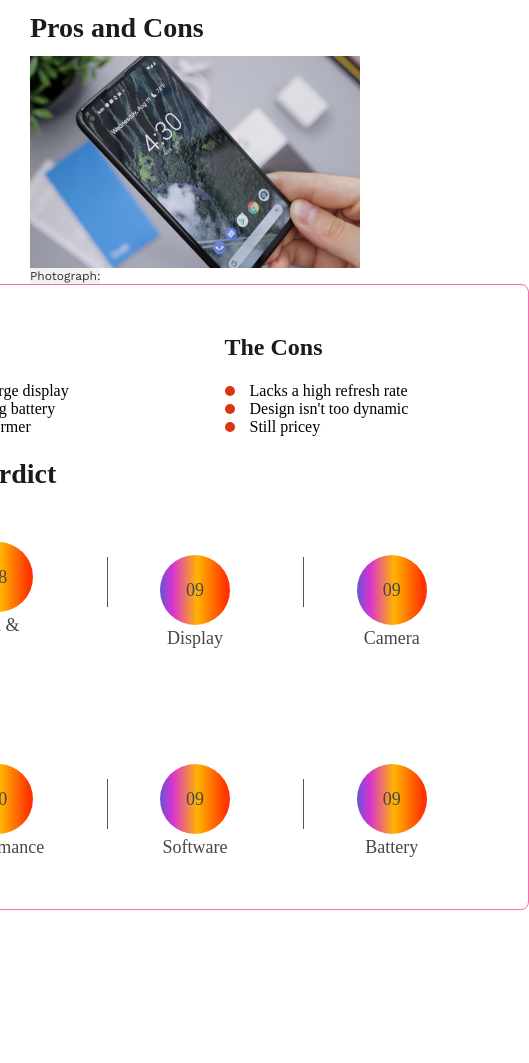
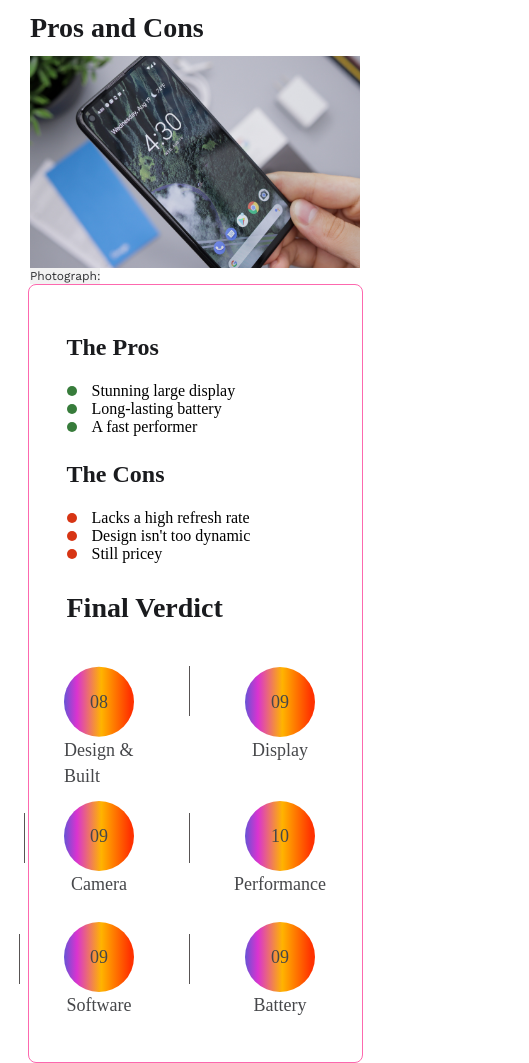
Before and after one commit to kraft-aka/landing-page-pros-and-cons, a plain HTML site: page index.html in a window 390 px wide. Shown: the whole page, 529 px wide, since content can reach past the window. Before the commit the page ends 910 px from the top, so only its background shows below. Drawn offline with nearby package versions, Linux system fonts and the light colour scheme; a web font is replaced by a local one.

Commit message:
add second container responsivness

```diff
--- a/index.html
+++ b/index.html
@@ -40,7 +40,7 @@
 
       <h4 class="final-title">Final Verdict</h4>
       <section class="verdict-container">
-        <div class="verdict-item">
+        <div class="verdict-item verdict-first-item" >
           <div class="verdict-round-score">
             <p class="item-one">08</p>
           </div>
--- a/styles.css
+++ b/styles.css
@@ -141,6 +141,8 @@ body {
   display: grid;
   grid-template-columns: repeat(3, 1fr);
   margin: 0 auto;
+  min-width: 0;
+  min-height: 0;
 }
 
 .verdict-item {
@@ -232,4 +234,37 @@ body {
     width: 330px;
     height: 212px;
   }
+
+  .container-pros-cons {
+    width: 335px;
+    height: 779px;
+  }
+
+  .container-both {
+    flex-direction: column;
+  }
+
+  .verdict-container {
+    grid-template-columns: repeat(2, 1fr);
+    justify-content: center;
+    min-width: 0;
+    min-height: 0;
+  }
+  .verdict-item:nth-of-type(2n)::before,
+  .verdict-item:nth-of-type(3n-1)::before {
+    content: "";
+    height: 50px;
+    width: 1px;
+    background-color: #585454;
+    position: absolute;
+    left: -45px;
+    top: 40px;
+    transform: translateY(-50%);
+  }
+  .verdict-item {
+    margin: 10px 50px;
+  }
+  .verdict-first-item {
+    transform: translateY(10%);
+  }
 }
```
